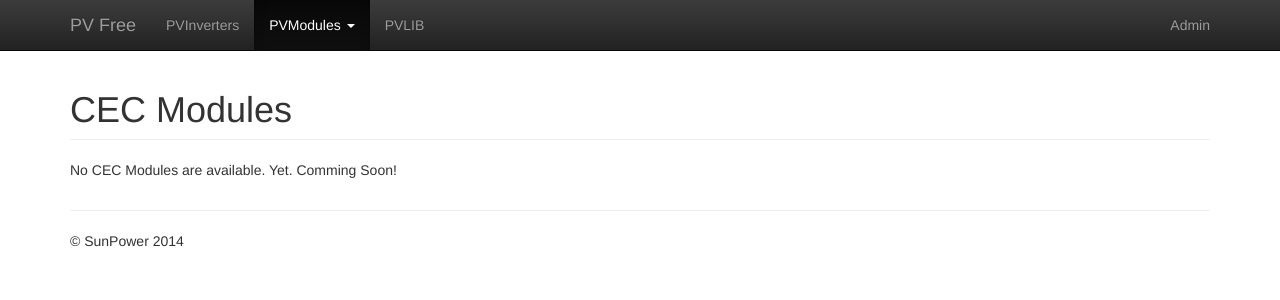
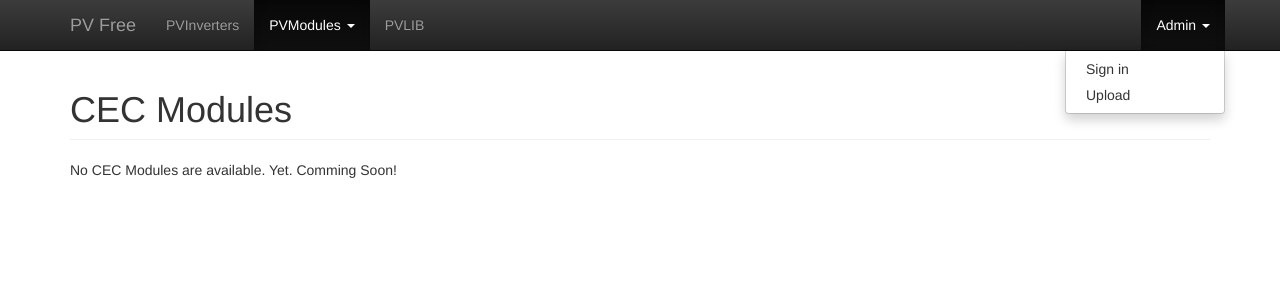
Before and after one commit to BreakingBytes/pvfree, a Django app: page /cec_modules in a window 1280 px wide, after a click on "Admin". Shown: the top 300 px of the page. Run offline with Django 3.2, Linux system fonts and the light colour scheme; some libraries are stand-ins or nearby versions.

Commit message:
add upload button to navbar under admin
* update upload functions to use file type instead of file name
* add new upload view to parameters.views to get upload file and
upload selection from POST and FILE form data and call appropriate
upload callback or otherwise just go back home
* add upload to url conf
* turn admin into dropdown, and add sign in to admin page and upload
which opens model for uploads, if user is signed in, otherwise also
redirects them to the sign in page
* change footer to BreakingBytes

```diff
--- a/pvfree/urls.py
+++ b/pvfree/urls.py
@@ -18,6 +18,7 @@ urlpatterns = [
         name='pvmodule_detail'),
     url(r'^cec_modules$', 'pvfree.views.cec_modules', name='cec_modules'),
     url(r'^pvlib$', 'pvfree.views.pvlib', name='pvlib'),
+    url(r'^upload$', 'parameters.views.file_upload', name='file_upload'),
     url(r'^api/', include(v1_api.urls)),
     url(r'^admin/', include(admin.site.urls)),
 ]
--- a/templates/base.html
+++ b/templates/base.html
@@ -89,7 +89,16 @@
             <!-- include navbar dropdown snippet -->
           </ul>
           <ul class="nav navbar-nav navbar-right">
-            <li><a target="_blank" href="/admin/">Admin</a></li>
+
+            <li class="dropdown">
+              <a href="#" class="dropdown-toggle" data-toggle="dropdown"
+                 role="button" aria-haspopup="true" aria-expanded="false">Admin <span class="caret"></span>
+              </a>
+              <ul class="dropdown-menu">
+                <li><a target="_blank" href="/admin/">Sign in</a></li>
+                <li><a type="button" data-toggle="modal" data-target="#uploadModal">Upload</a></li>
+              </ul>
+            </li>
           </ul>
           <!-- include navbar search form snippet -->
           <!-- include nabar right snippet -->
@@ -100,10 +109,44 @@
     {% block content %}
     {% endblock %}
 
+<div class="modal fade" id="uploadModal" tabindex="-1" role="dialog">
+  <div class="modal-dialog" role="document">
+    <div class="modal-content">
+      <div class="modal-header">
+        <button type="button" class="close" data-dismiss="modal" aria-label="Close">
+          <span aria-hidden="true">&times;</span></button>
+        <h4 class="modal-title">Modal title</h4>
+      </div>
+      <div class="modal-body">
+
+        <form enctype="multipart/form-data" method="post" action="/upload">
+          {% csrf_token %}
+          <div class="form-group">
+            <label for="uploadSelect">select upload</label>
+            <select class="form-control" id="uploadSelect" name="uploadSelect">
+              <option>CEC Inverters</option>
+              <option>Sandia Modules</option>
+              <option>CEC Modules</option>
+            </select>
+          </div>
+          <div class="form-group">
+            <label for="uploadFile">Upload File</label>
+            <input type="file" id="uploadFile" name="uploadFile">
+            <p class="help-block">Select the CSV file to upload.</p>
+          </div>
+      <div class="modal-footer">
+        <button type="button" class="btn btn-default" data-dismiss="modal">Close</button>
+        <button type="submit" class="btn btn-primary">Upload</button>
+      </div>
+        </form>
+    </div><!-- /.modal-content -->
+  </div><!-- /.modal-dialog -->
+</div><!-- /.modal -->
+
     <div class="container">
       <hr> <!-- horizontal line -->
       <footer>
-        <p>&copy; SunPower 2014</p>
+        <p>&copy; BreakingBytes 2014</p>
       </footer>
     </div> <!-- /container -->
 
```
Also changed, not shown: parameters/models.py (+71 -59 lines), parameters/views.py (+14 -2 lines).
